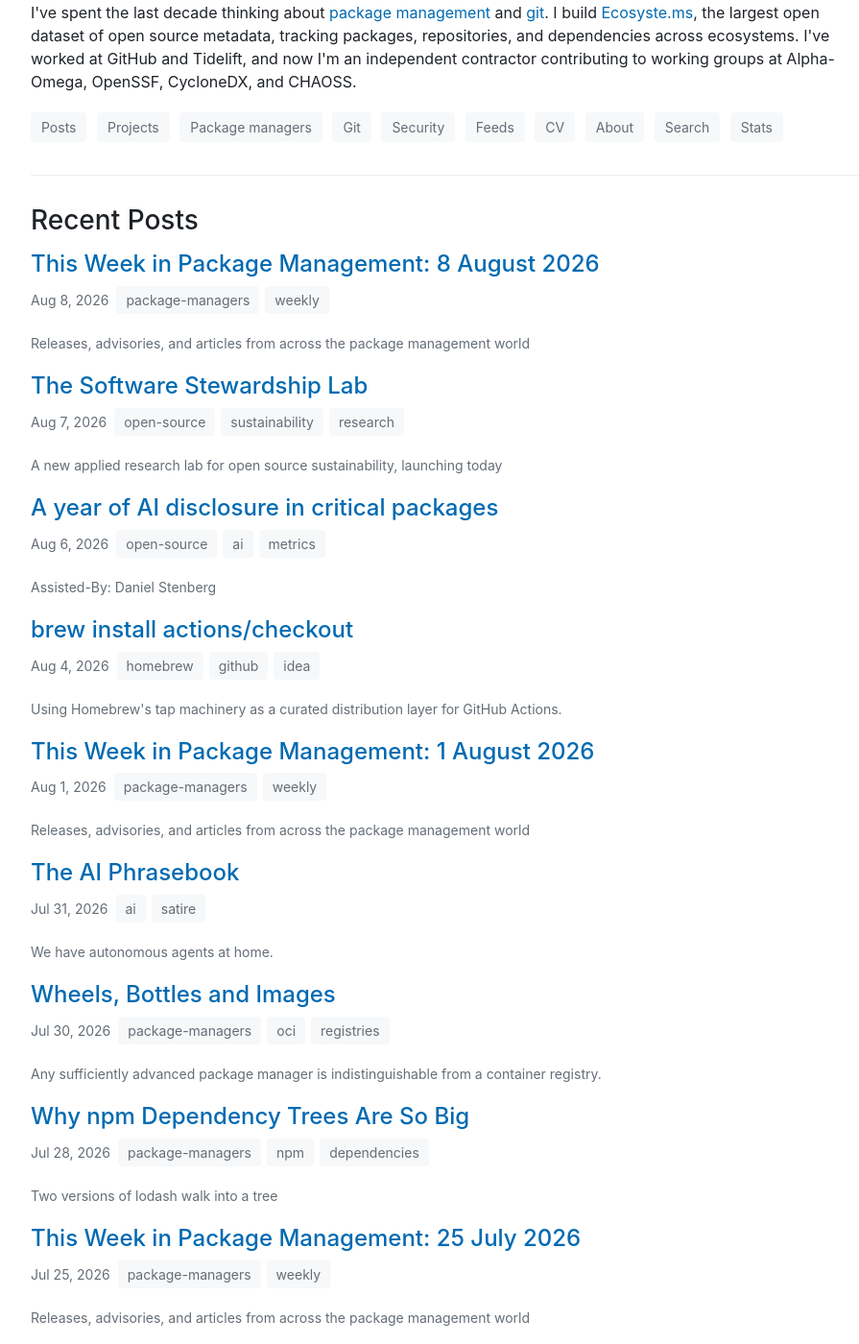
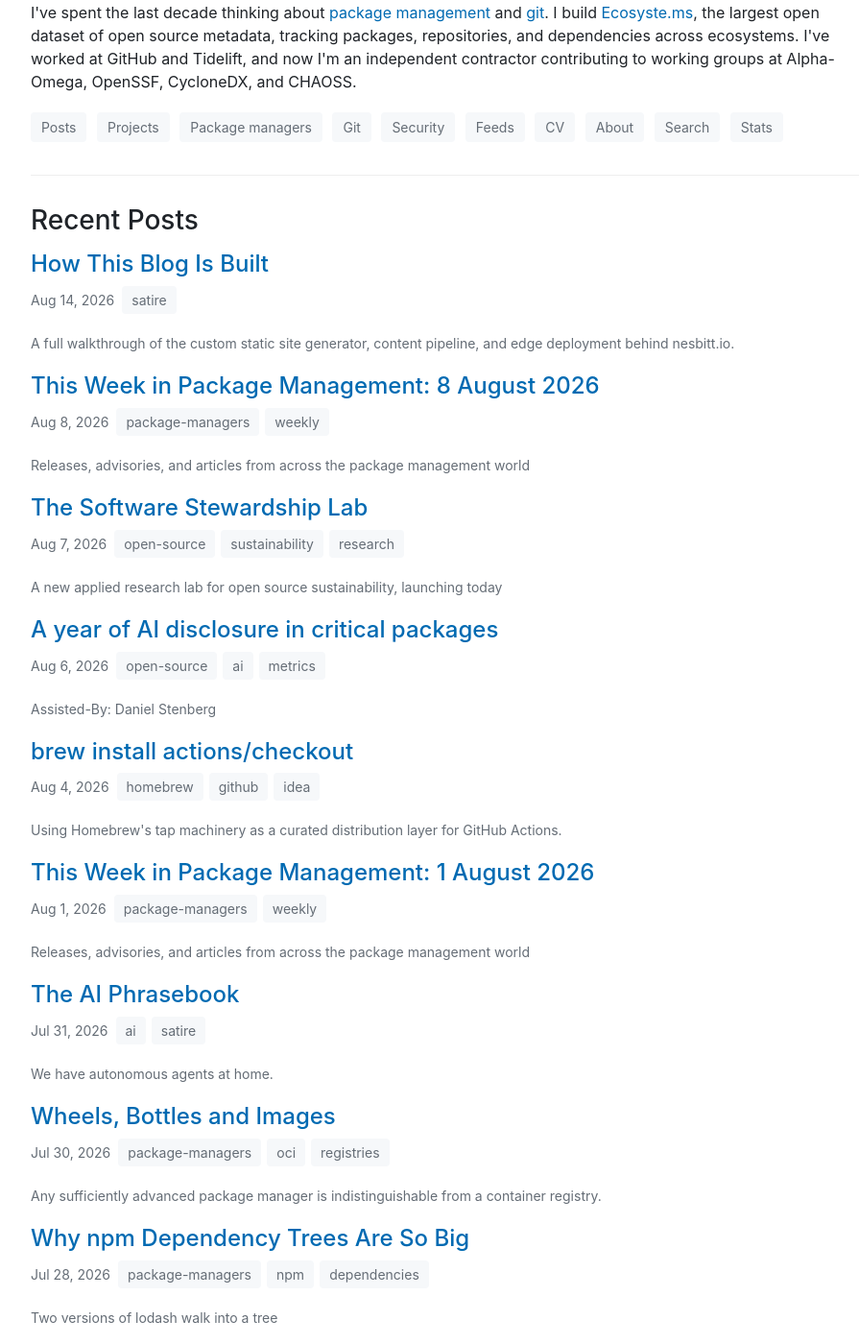
Before and after one commit to andrew/nesbitt.io, a Jekyll site: the page built from index.md, in a window 1280 px wide and 1400 px high, scrolled down 236 px. Shown: the whole window at 96% size, without its empty margins (173-1068 px from the left). Built offline with Jekyll 4.4.1, drawn with Linux system fonts in a browser that asks for light colours; comment, search, counter and statistics services are not loaded; some of the changed text lies outside the part shown.

Commit message:
Add post: "How This Blog Is Built"

```diff
--- /dev/null
+++ b/_posts/2026/2026-08-14-how-this-blog-is-built.md
@@ -0,0 +1,10 @@
+---
+layout: post
+title: "How This Blog Is Built"
+date: 2026-08-14 10:00 +0000
+description: "A full walkthrough of the custom static site generator, content pipeline, and edge deployment behind nesbitt.io."
+tags:
+  - satire
+---
+
+It's Jekyll, hosted on GitHub Pages.
```
Also changed, not shown: _data/stats.json (+14 -14 lines).
